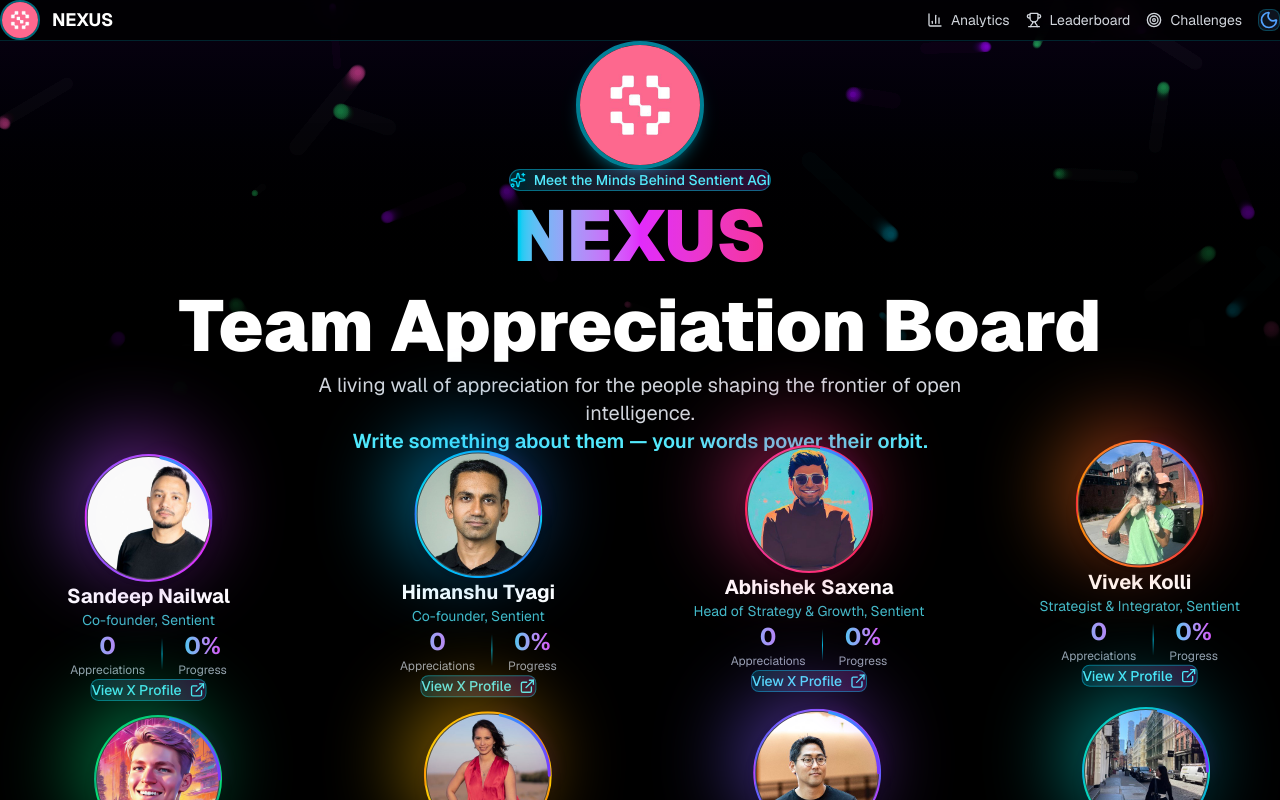
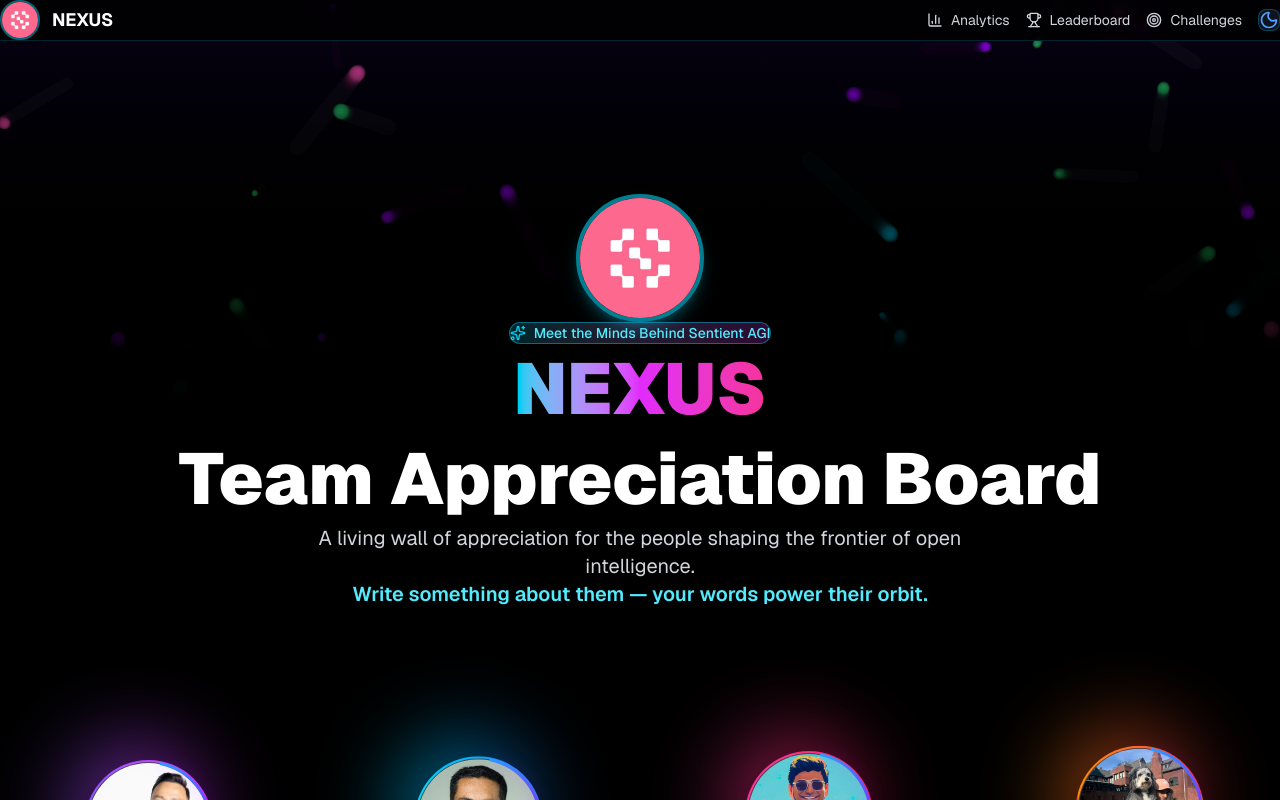
Before and after one commit to Panchu11/nexus, a Next.js app in the folder sentient-team/: page / in a window 1280 px wide. Shown: the top 800 px of the page. Built offline with nearby package versions, Linux system fonts and the light colour scheme; no server answers; the database is empty.

Commit message:
Fix all spacing issues across all pages - hero section, team orbs, and content sections

```diff
--- a/sentient-team/src/app/analytics/page.tsx
+++ b/sentient-team/src/app/analytics/page.tsx
@@ -85,7 +85,7 @@
       </motion.header>
 
       {/* Content */}
-      <div className="relative z-10 flex-1 flex flex-col items-center justify-center px-4 py-12">
+      <div className="relative z-10 flex flex-col items-center justify-center px-4 py-20 md:py-24 min-h-[calc(100vh-80px)]">
         <div className="w-full max-w-5xl">
           {isLoading ? (
             <div className="text-center py-16">
--- a/sentient-team/src/app/challenges/page.tsx
+++ b/sentient-team/src/app/challenges/page.tsx
@@ -69,7 +69,7 @@
       </motion.header>
 
       {/* Content */}
-      <div className="relative z-10 flex-1 flex flex-col items-center justify-center px-4 py-12">
+      <div className="relative z-10 flex flex-col items-center justify-center px-4 py-20 md:py-24 min-h-[calc(100vh-80px)]">
         <div className="w-full max-w-5xl">
           {isLoading ? (
             <div className="text-center py-16">
@@ -88,7 +88,7 @@
 
               {/* Info Box */}
               <motion.div
-                className="mt-8 p-6 bg-slate-800/50 border border-cyan-500/30 rounded-lg"
+                className="mt-12 p-6 bg-slate-800/50 border border-cyan-500/30 rounded-lg"
                 initial={{ opacity: 0, y: 20 }}
                 animate={{ opacity: 1, y: 0 }}
                 transition={{ delay: 0.5 }}
--- a/sentient-team/src/app/leaderboard/page.tsx
+++ b/sentient-team/src/app/leaderboard/page.tsx
@@ -90,7 +90,7 @@
       </motion.header>
 
       {/* Content */}
-      <div className="relative z-10 flex-1 flex flex-col items-center justify-center px-4 py-12">
+      <div className="relative z-10 flex flex-col items-center justify-center px-4 py-20 md:py-24 min-h-[calc(100vh-80px)]">
         <div className="w-full max-w-5xl">
           {isLoading ? (
             <div className="text-center py-16">
--- a/sentient-team/src/app/page.tsx
+++ b/sentient-team/src/app/page.tsx
@@ -89,10 +89,10 @@
       </motion.header>
 
       {/* Content */}
-      <div className="relative z-10 min-h-screen flex flex-col">
+      <div className="relative z-10 flex flex-col">
         {/* Hero Section */}
         <motion.section
-          className="flex-1 flex flex-col items-center justify-center px-4 py-20 text-center"
+          className="flex flex-col items-center justify-center px-4 py-32 md:py-40 text-center min-h-[calc(100vh-80px)]"
           variants={containerVariants}
           initial="hidden"
           animate="visible"
@@ -152,7 +152,7 @@
         {/* Team Section */}
         <section
           id="team"
-          className="relative py-20 px-4 w-full flex justify-center"
+          className="relative pt-32 pb-20 px-4 w-full flex justify-center"
         >
           <motion.div
             className="grid grid-cols-1 md:grid-cols-2 lg:grid-cols-4 gap-8 w-full max-w-7xl"
```
Also changed, not shown: 2 other files (tests, documents, lock files or other folders).
